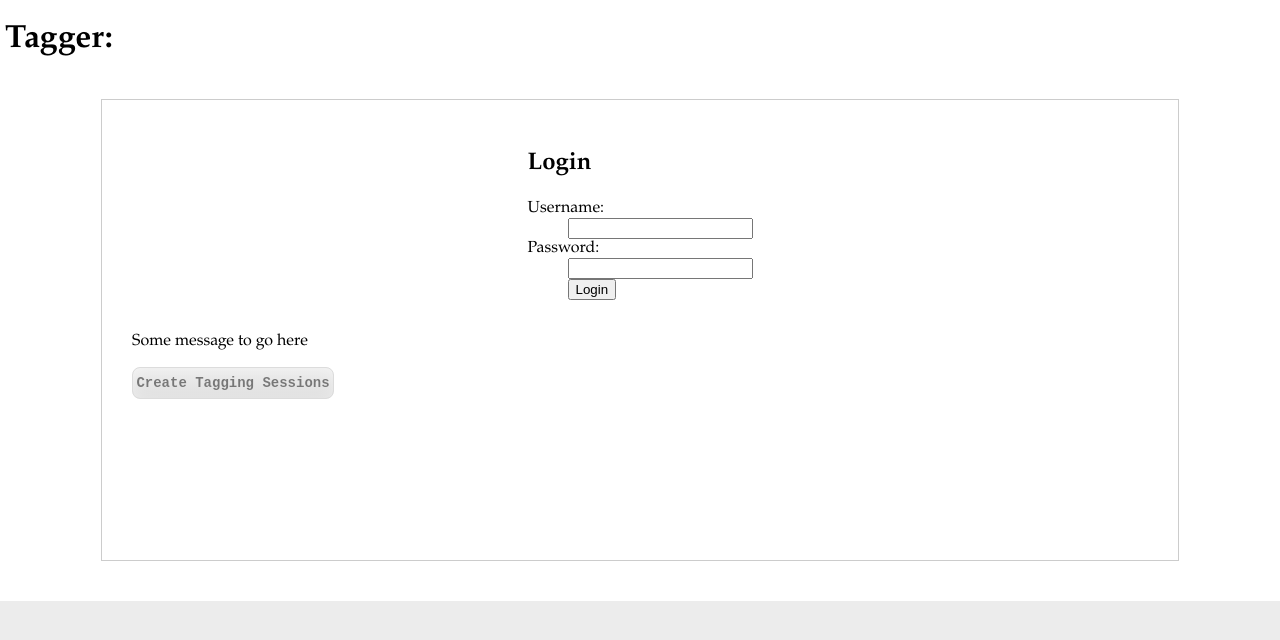
After one commit to Chegeek/umati-tagger, a Flask app: page /login in a window 1280 px wide. The commit adds this page. Shown: the top 640 px of the page. Run offline with Flask 2, Linux system fonts and the light colour scheme.

Commit message:
Some CSS and login nonsense

```diff
--- a/app.py
+++ b/app.py
@@ -8,53 +8,90 @@ import postgresops
 import redisops
 import json
 import csv
+import ast
+import time
 
 from flask import Flask, request, session, g, redirect, url_for, \
       abort, render_template, flash, jsonify
 from time import strftime
-from flaskext.mail import Mail
+from flask.ext.mail import Mail, Message
 
 ''' ------------------------------- setup and initialize app ------------------------------- '''
+MAIL_SERVER='smtp.gmail.com'
+MAIL_PORT=465
+MAIL_USE_TLS = False
+MAIL_USE_SSL= True
+MAIL_USERNAME = 'chalenge@ihub.co.ke'
+MAIL_PASSWORD = 'testdevapp'
+# DEFAULT_MAIL_SENDER = chalengezw@gmail
 
 app = Flask(__name__)
+app.config.from_object(__name__)
 mail = Mail(app)
-#app.run(debug=True)
 
 ''' ---------------------------------------- Routes ---------------------------------------- '''
 @app.route('/')
 def index():
-    # load_data()
     return render_template('index.html')
+
+@app.route('/login', methods=['GET', 'POST'])
+def login():
+    error = None
+    if request.method == 'POST':
+        dbase = redisops.RedisDBase()
+        error = dbase.checkUserCredentials(request.form['username'], request.form['password'])
+
+        if not error:
+            session['logged_in'] = True
+            flash('You were logged in')
+            time.sleep(2)
+            return redirect(url_for('create'))
+    return render_template('login.html', error=error)
+
+@app.route('/create')
+def create():
+    if not session.get('logged_in'):
+        return redirect(url_for('login'))
+
+    return render_template('createSession.html')
 
 @app.route('/sessions/<tag_sessionid>')
 def session_code(tag_sessionid):
     return render_template('tagSession.html', session_id = tag_sessionid)
 
 @app.route('/view/<tag_sessionid>', methods=['GET'])
-def load_data(tag_sessionid):
+def load_session_data(tag_sessionid):
 
     try:
     # '''' Code to read session information from the Redis'''
         tag_sessionid = '/sessions/' + tag_sessionid
         dbase = redisops.RedisDBase()
-        session_info = dbase.getSessionInfo(tag_sessionid)
+        session_info = dbase.getUserSessionInfo(tag_sessionid)
+
+        tag_qstid = session_info['tag_qst_id']
+        tag_qst, tag_keys = dbase.getSessionInfo(tag_qstid)
 
         comments_list = session_info['comments_to_tag']
 
         # Comment ID formatting to remove unicode and array characters
+        tag_keys = eval(tag_keys)
+
         comments_list = str(comments_list).strip('[]')
 
-        #Get the comment records from the database
+        #Get the comment records from the PostGres database
         dbase = postgresops.PostGresDBase()
         comments_data = dbase.getComments(comments_list)
 
         #Return the updated session with actual comment data
         session_info['comments_to_tag'] = comments_data
 
+        session_info['tag_qst'] = tag_qst
+        session_info['tag_keys'] = tag_keys
+
         return jsonify(session_info)
 
     except Exception as e:
-        '''' Code to handle the various Exceptions here. Probably Flashing the message'''
+        ''' Code to handle the various Exceptions here. Probably Flashing the message'''
         return 'Session ({0}) has not been found'.format(e)
 
 @app.route('/sessions/add', methods=['POST'])
@@ -107,7 +144,7 @@ def saveLabels():
     except IOError as e:
         return 'Session ({0}) has not been found'.format(tagdata['session_id'])
 
-@app.route('/create', methods=['GET', 'POST'])
+@app.route('/sessions/create', methods=['GET', 'POST'])
 def create_sessions():
     '''' Code to create sessions '''
     sessions_to_create = {}
@@ -125,36 +162,37 @@ def create_sessions():
     tag_qstid = dbase.postSessionInfo(sessions_details)
 
     #Create individual user tagging sessions with list of comment ids
-    for user_session in sessions_details['taggers']:
+    with mail.connect() as conn:
+        for user_session in sessions_details['taggers']:
 
-        user_session['tag_qst_id'] = tag_qstid
+            user_session['tag_qst_id'] = tag_qstid
 
-        end_position =  start_position + user_session['number_to_tag']
-        user_session['comments_to_tag'] = comments_to_tag[start_position:end_position]
+            end_position =  start_position + user_session['number_to_tag']
+            user_session['comments_to_tag'] = comments_to_tag[start_position:end_position]
 
-        '''' Move position where to start slicing the list of comments_to_tag'''
-        start_position+=user_session['number_to_tag']
+            '''' Move position where to start slicing the list of comments_to_tag'''
+            start_position+=user_session['number_to_tag']
 
-        '''' Create the dynamic path for the tagging session '''
-        tag_session_url = url_for('session_code', tag_sessionid=str(user_session['tag_qid'] + '_'+ user_session['user_to_tag']))
-        # tag_session_url = url_for('session_code', tag_sessionid=str(binascii.b2a_hex(os.urandom(10))))
+            '''' Create the random path for the tagging session '''
+            # tag_session_url = url_for('session_code', tag_sessionid=str(user_session['tag_qid'] + '_'+ user_session['user_to_tag']))
+            tag_session_url = url_for('session_code', tag_sessionid=str(binascii.b2a_hex(os.urandom(10))))
 
-        '''' Add to the Object of sessions to create in RedisDBase '''
-        sessions_to_create[tag_session_url] = user_session
+            '''' Add to the Object of sessions to create in RedisDBase '''
+            sessions_to_create[tag_session_url] = user_session
 
-    #Save each user session details to Redis
+            ''' --------------------------------- Code to send the emails to the users -------------------------------------- '''
+            message = 'Hello, %s. \n\nPlease tag the data in response to the question\n\n %s\n\n Find the tagging session at http://41.242.2.131%s .\n\nThanks' \
+                         % (user_session['user_to_tag'], sessions_details['tag_qst'],  tag_session_url)
+            subject = 'Request to tag data'
+            msg = Message(sender=("Python App Development", "chalenge@ihub.co.ke"),
+                            recipients=[user_session['user_email']],
+                            body=message,
+                            subject=subject)
+
+            conn.send(msg)
+
+    ''' --------------------------------- Save each user session details to Redis -------------------------------------- '''
     dbase.postUserSessionInfo(sessions_to_create)
-
-    ''' --------------------------------- Code to send the emails to the users -------------------------------------- '''
-    # with mail.connect() as conn:
-    #     for user in users:
-    #         message = '...'
-    #         subject = "hello, %s" % user.name
-    #         msg = Message(recipients=[user.email],
-    #                       body=message,
-    #                       subject=subject)
-
-    #         conn.send(msg)
 
     # result = {'comments': total_tags}
     # result = {'comments': sessions_to_create}
@@ -163,6 +201,7 @@ def create_sessions():
 
 ''' --------------------------------- Main Function -------------------------------------- '''
 if __name__ == '__main__':
+    app.secret_key = 'MPF\xfbz\xfbz\xa7\xcf\x84\x8cd\rg\xd5\x04\xee\xa4\xd6\xb9]\xf8\x0e\xf3'
     app.debug = True
     app.run(host='0.0.0.0',
          port=int('80'))
--- a/postgresops.py
+++ b/postgresops.py
@@ -22,6 +22,7 @@ class PostGresDBase():
         self.cursor.close()
         self.conn.close()
 
+    ''' This method returns n random comment ids dependent on the number of tags requested when sessions for a question where Created '''
     def getToTag(self, tags_needed):
         query = 'SELECT post_comments_id FROM "AutoCollected" ORDER BY RANDOM() LIMIT ' + str(tags_needed)
         self.cursor.execute(query)
--- a/static/_css/style.css
+++ b/static/_css/style.css
@@ -26,6 +26,22 @@ body {
 	display: table;
 	margin: 0 auto 10px;
 
+}
+
+#landing-div {
+	margin: 40px auto;
+	overflow: hidden;
+	width: 80%;
+	padding: 30px;
+	background-color:white;
+	border: #ccc solid 1px;
+	height: 400px;
+}
+
+#login {
+	display: table;
+	margin: 0 auto;
+	z-index: 100;
 }
 
 #create-settings {
@@ -74,8 +90,12 @@ body {
 }
 
 .reqText {
-	width: 150px;
+	width: 250px;
 	margin: 10px;
+}
+
+#number-to-tag {
+	width: 80px;
 }
 
 .column {
@@ -162,7 +182,12 @@ body {
 		}
 }
 
-#save-button {
+.flash          { background: #cee5F5; padding: 0.5em;
+                  border: 1px solid #aacbe2; }
+
+.error          { background: #f0d6d6; padding: 0.5em; }
+
+.myButtons {
 	-moz-box-shadow:inset 1px 0px 22px -11px #ffffff;
 	-webkit-box-shadow:inset 1px 0px 22px -11px #ffffff;
 	box-shadow:inset 1px 0px 22px -11px #ffffff;
@@ -196,16 +221,31 @@ body {
 	text-decoration:none;
 	text-align:center;
 	text-shadow:0px 0px 0px #ffffff;
-
-	left: calc(100% - 210px);
 	position: absolute;
 }
-#save-button:hover {
+.myButtons:hover {
 	background:-webkit-gradient( linear, left top, left bottom, color-stop(0.05, #dfdfdf), color-stop(1, #ededed) );
 	background:-moz-linear-gradient( center top, #dfdfdf 5%, #ededed 100% );
 	filter:progid:DXImageTransform.Microsoft.gradient(startColorstr='#dfdfdf', endColorstr='#ededed');
 	background-color:#dfdfdf;
-}#save-button:active {
+}
+.myButtons:active {
 	position:relative;
 	top:1px;
 }
+#save-sessions{
+	left: calc(90% - 210px);
+}
+
+.tick {
+	width: 70px;
+	margin: 7px 10px;
+}
+
+.tick:after{
+}
+
+.tick:hover:after{
+	color:#83d244;
+	text-shadow:0px 0px 6px #83d244;
+}
--- a/static/_js/create_sessions_script.js
+++ b/static/_js/create_sessions_script.js
@@ -1,6 +1,14 @@
+$(document).ready(function() {
+	$(document).on('click',"a.event_remove",function (event){
+	 	($(this).parent()).parent().remove();
+
+	});
+});
+
 function createTagSession() {
 
 	if ($('#tag-question').val() == '') {
+		$('#tag-question').focus();
 		return;
 	}
 
@@ -8,6 +16,7 @@ function createTagSession() {
 	console.log(count)
 
 	if (count < 1) {
+		$('#tagger-name').focus();
 		return;
 	}
 
@@ -22,11 +31,12 @@ function createTagSession() {
 	});
 
 
-	console.log(TAGGERS)
 	var sessionsData = {'sessionsObject' : JSON.stringify({'taggers_info': TAGGERS})}
 
+	console.log(sessionsData)
+
 	$.ajax({
-		url: 'create',
+		url: '/sessions/create',
 		type: 'POST',
 		data: sessionsData,
 		dataType: "json"
@@ -38,7 +48,7 @@ function createTagSession() {
 function addUser() {
 
 	var textBox;
-	console.log('Tapinda v2')
+
 	$('#create-taggers .reqText').each(function(){
 	    if ($(this).val() == '') {
 	      // Get the current textBox
@@ -49,6 +59,10 @@ function addUser() {
 	    }
 	})
 
+    if (!(validateEmail($('#tagger-email').val()))) {
+        textBox = $('#tagger-email')
+    }
+
 	// Check to see if this we have an empty textBox.
 	if (textBox) {
 	  // Give focus to the empty textBox.
@@ -58,6 +72,23 @@ function addUser() {
 	}
 
 	$('#taggers-table').append('<tr id="tagger_row"><td class ="edit-tagger tname">'+ $('#tagger-name').val() +'</td><td class ="edit-tag temail">'
-		+ $('#tagger-email').val() +'</td><td class ="edit-tag tnum">' + $('#number-to-tag').val() +'</td></tr>');
+		+ $('#tagger-email').val() +'</td><td class ="edit-tag tnum">' + $('#number-to-tag').val() +'<a href="#" class="event_remove" >&times</a></td></tr>');
+
+	$('#create-taggers .reqText').each(function(){
+		$(this).val('');
+	});
+
+	$('#tagger-name').focus();
 
 }
+
+// Code to Validate email address using jQuery - source jQuerybyexample.com '''
+function validateEmail(sEmail) {
+    var filter = /^([\w-\.]+)@((\[[0-9]{1,3}\.[0-9]{1,3}\.[0-9]{1,3}\.)|(([\w-]+\.)+))([a-zA-Z]{2,4}|[0-9]{1,3})(\]?)$/;
+    if (filter.test(sEmail)) {
+        return true;
+    }
+    else {
+        return false;
+    }
+}
--- a/static/_js/script.js
+++ b/static/_js/script.js
@@ -10,7 +10,6 @@ $(document).ready(function() {
 
 	console.log(TO_TAG)
 	if (TO_TAG[0]) {
-		console.log('GGG')
 		loadToTag(current)
 	}
 
@@ -50,11 +49,14 @@ function loadItems() {
 		async: false,
 		type: "GET"
 	}).success(function (data) {
+		console.log(data)
 		// console.log(data.comments_to_tag.length)
 		if (data.comments_to_tag) {
 			// console.log(data)
 			$('#session-user')[0].innerText = data.user_to_tag
 			$('#session-tags')[0].innerText = data.comments_to_tag.length
+			$('#tag-qst')[0].innerText = data.tag_qst
+
 			SESSION_QST = data.tag_qid
 			TO_TAG = data.comments_to_tag
 		}
--- a/templates/index.html
+++ b/templates/index.html
@@ -4,57 +4,34 @@
     <title>Tagger</title>
 
     <!-- link to css file -->
-    <link rel="stylesheet" type="text/css" href="../static/_css/style.css" />
+    <!-- <link rel="stylesheet" type="text/css" href="../static/_css/style.css" /> -->
+    <link rel=stylesheet type=text/css href="{{ url_for('static', filename='_css/style.css') }}">
 
     <!-- link to javascript files -->
+
     <script src="../static/_js/jquery-1.10.2.min.js"></script>
-    <script src="../static/_js/script.js"></script>
+    <script src="../static/_js/create_sessions_script.js"></script>
 
 </head>
 <body>
 	<div id="container">
 		<!--Form Header-->
+		{% for message in get_flashed_messages() %}
+  		<div class=flash>{{ message }}</div>
+  		{% endfor %}
+
 		<header id = "todo-header">
 			<h1>Tagger:</h1>
-			<span>
-				<a id="save-button" href="#" onclick="createTagSession()" class="myButton">Save Labels</a>
-			</span>
 		</header>
 
-		<!-- the question and response settings -->
-		<div id='settings'>
+		<div id='landing-div'>
+			{% block body %}{% endblock %}
 			<span>
-				<label>Tagging Question:</label>
-				<label>Is this interesting speach?</label>
+				<p>Some message to go here</p>
 			</span>
-			<div id ='responses'>
-			<span>
-				<label>Response Answers</label>
-				<label>Yes (y) | No (n) | Hidy Ho! (h)</label>
-			</span>
-			</div>
+			<a id="create-sessions" href="/create" class="myButtons">Create Tagging Sessions</a>
 		</div>
 
-		<!-- question to be answered -->
-		<div id='current'>
-			<table id='record'>
-				<thead><tr><th>Page_url</th><th>Message</th><th>Message Comment</th></tr></thead>
-				<tbody></tbody>
-			</table>
-		</div>
-
-		<!-- answered questions -->
-		<div id='previous'>
-			<table>
-				<thead><tr><th>page_url</th><th>Message</th><th>Message Comment</th><th>Answer</th></tr></thead>
-				<tbody></tbody>
-			</table>
-		</div>
-		<div id='status_bar'>
-			<span>
-				<a id="save-button" href="#" onclick="saveLabels()" class="myButton">Save Labels</a>
-			</span>
-		</div>
 	</div>
 </body>
 </html>
--- /dev/null
+++ b/templates/login.html
@@ -0,0 +1,20 @@
+{% extends "index.html" %}
+{% block body %}
+  <div id='login'>
+    <h2>Login</h2>
+    {% if error %}<p class=error><strong>Error:</strong> {{ error }}{% endif %}
+    <form action="{{ url_for('login') }}" method=post>
+      <dl>
+        <span>
+          <dt>Username:
+          <dd><input type=text name=username>
+        </span>
+          <dt>Password:
+          <dd><input type=password name=password>
+        <span>
+        </span>
+        <dd><input type=submit value=Login>
+      </dl>
+    </form>
+  </div>
+{% endblock %}
--- a/templates/tagSession.html
+++ b/templates/tagSession.html
@@ -31,7 +31,7 @@
 		<div id='settings'>
 			<span>
 				<label>Tagging Question:</label>
-				<label>Is this interesting speach?</label>
+				<label id = 'tag-qst'></label>
 			</span>
 			<div id ='responses'>
 			<span>
@@ -69,7 +69,7 @@
 		</div>
 		<div id='status_bar'>
 			<span>
-				<a id="save-button" href="#" onclick="saveLabels()" class="myButton">Save Tagged Comments</a>
+				<a id="save-button" href="#" onclick="saveLabels()" class="myButtons">Save Tagged Comments</a>
 			</span>
 		</div>
 	</div>
```
Also changed, not shown: redisops.py (+14 -2 lines), templates/createSession.html (+4 -4 lines), 1 other file.
